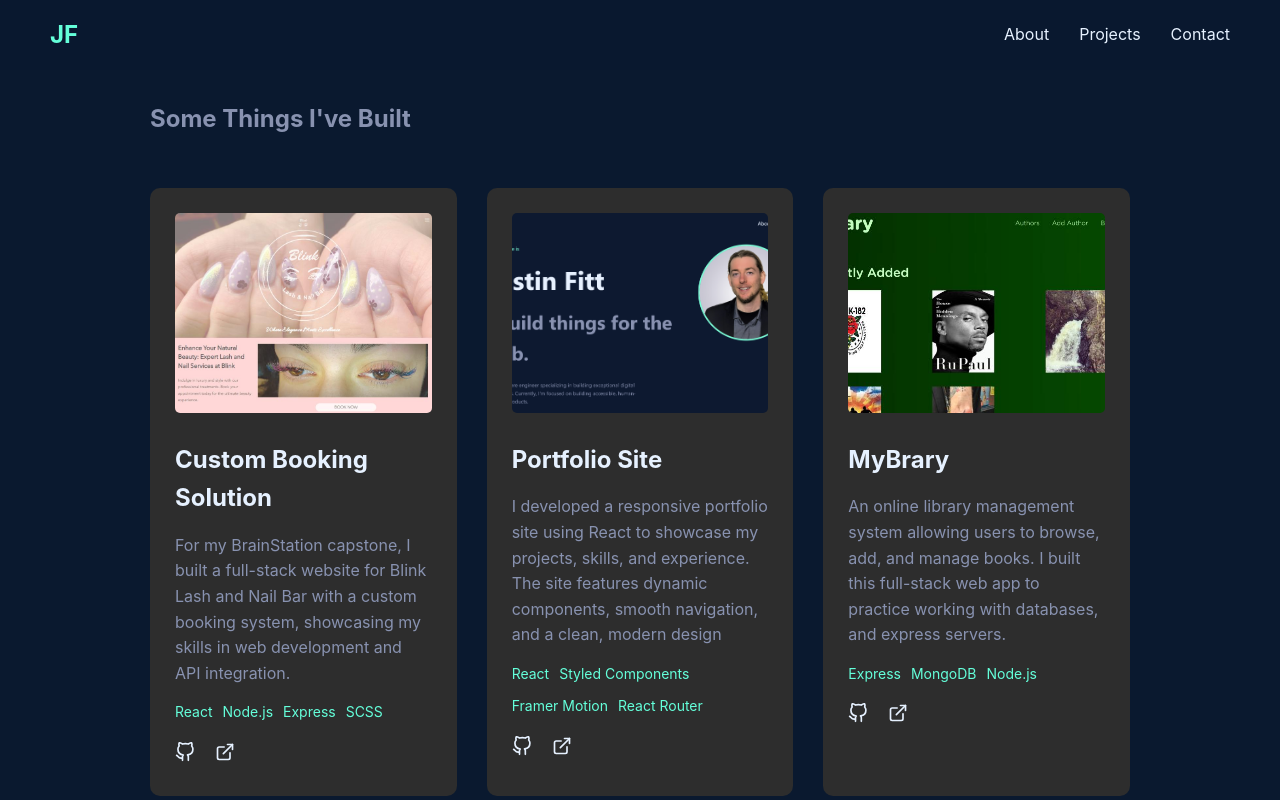
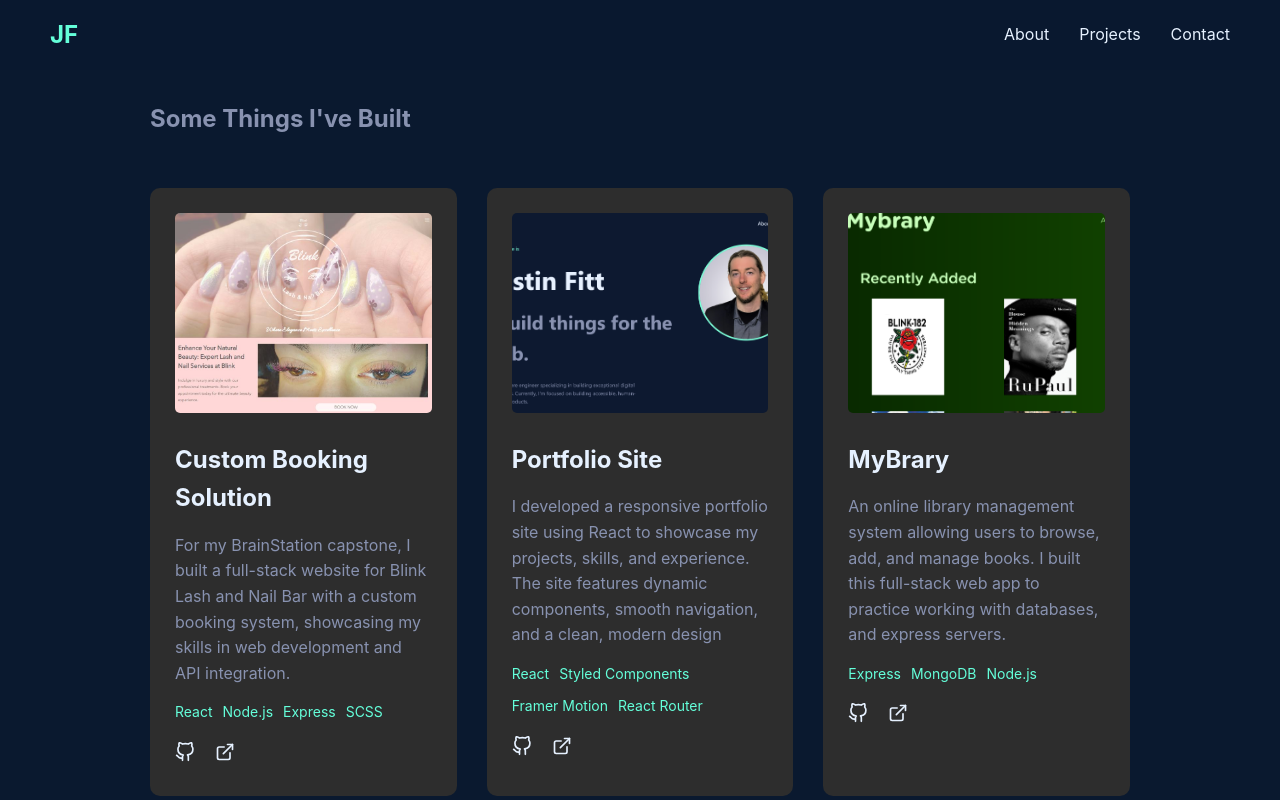
Before and after one commit to jfitt149/portfolio, a React (Vite) app: page /projects in a window 1280 px wide. Shown: the top 800 px of the page. Built offline with nearby package versions, Linux system fonts and the light colour scheme.

Commit message:
update Name for smaller screens.

```diff
--- a/src/components/Home.jsx
+++ b/src/components/Home.jsx
@@ -51,6 +51,11 @@ const Name = styled.h2`
   @media (max-width: ${props => props.theme.breakpoints.md}) {
     font-size: 60px;
   }
+
+  @media (max-width: ${props => props.theme.breakpoints.sm}) {
+    text-align: center;
+    font-size: 50px;
+  }
 `;
 
 const Tagline = styled.h3`
@@ -61,6 +66,10 @@ const Tagline = styled.h3`
   @media (max-width: ${props => props.theme.breakpoints.md}) {
     font-size: 40px;
     text-align: center;
+  }
+
+  @media (max-width: ${props => props.theme.breakpoints.sm}) {
+  font-size: 30px;
   }
 `;
 
--- a/src/components/Projects.jsx
+++ b/src/components/Projects.jsx
@@ -30,6 +30,11 @@ const ProjectCard = styled(motion.div)`
   padding: 25px;
   position: relative;
   overflow: hidden;
+`;
+
+const ProjectLink = styled.a`
+  text-decoration: none;
+  color: inherit;
 `;
 
 const ProjectImage = styled.img`
@@ -95,7 +100,9 @@ const Projects = () => {
             animate={{ opacity: 1, y: 0 }}
             transition={{ duration: 0.5, delay: index * 0.1 }}
           >
-            <ProjectImage src={project.image} alt={project.title} />
+            <ProjectLink href={project.liveUrl} target="_blank" rel="noopener noreferrer">
+             <ProjectImage src={project.image} alt={project.title} />
+            </ProjectLink>
             <ProjectTitle>{project.title}</ProjectTitle>
             <ProjectDescription>{project.description}</ProjectDescription>
             <TechList>
--- a/src/data/portfolioData.js
+++ b/src/data/portfolioData.js
@@ -25,7 +25,7 @@ export const projects = [
       technologies: ["Express", "MongoDB", "Node.js"],
       githubUrl: "https://github.com/jfitt149/Mybrary",
       liveUrl: "https://mybrary-6zgy.onrender.com/",
-      image: "/mybrary.jpg"
+      image: "/mybrary.png"
     }
   ];
 
```
